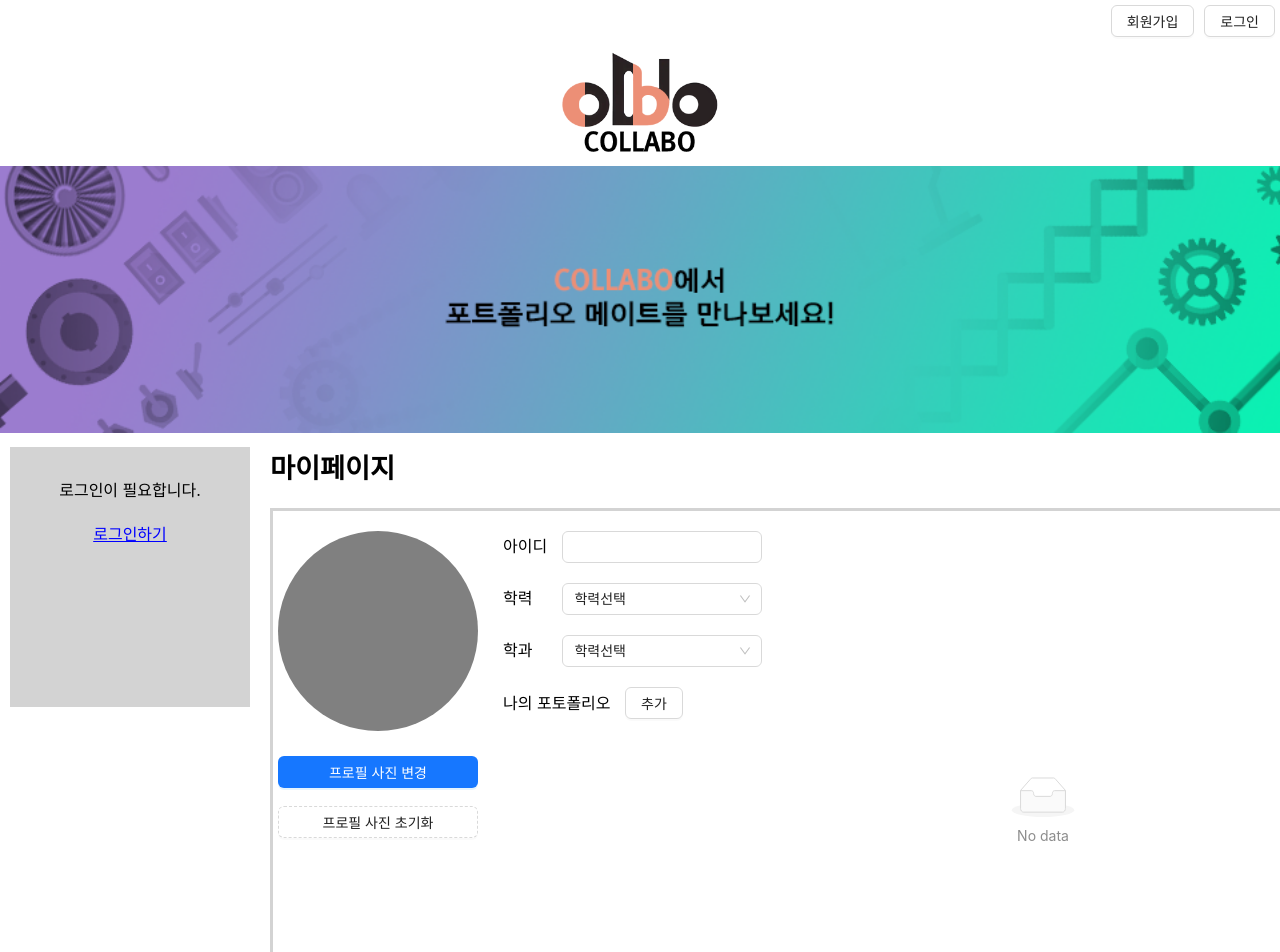
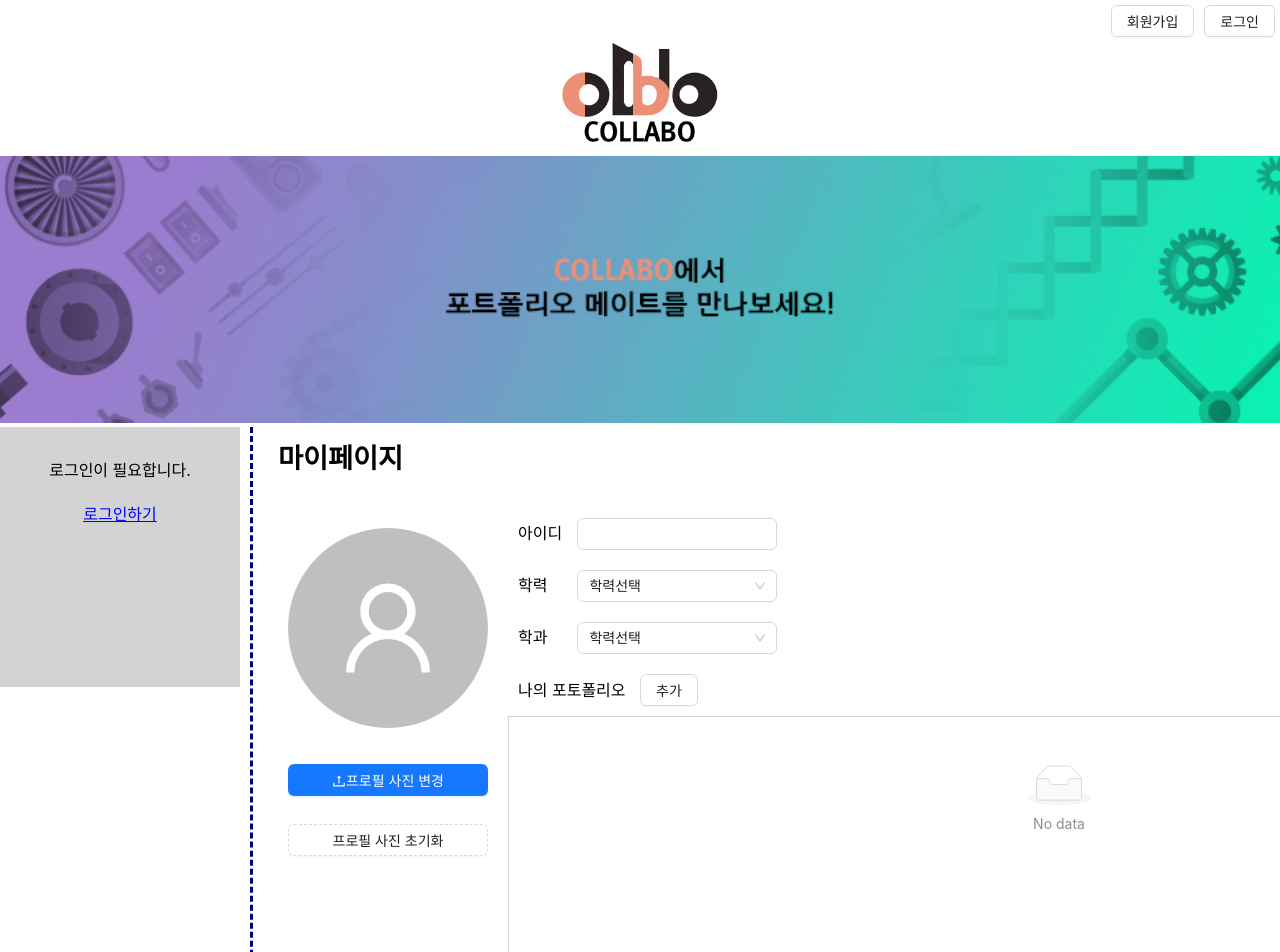
Before and after one commit to hoyeol0513/webProgramming_finalwork, a React (Create React App) app: page /myPage in a window 1280 px wide. Shown: the top 952 px of the page. Built offline with nearby package versions, Linux system fonts and the light colour scheme.

Commit message:
Home & myPage Layout setting + Img upload

```diff
--- a/src/Acc/Header.js
+++ b/src/Acc/Header.js
@@ -7,7 +7,7 @@ const Header = () => {
   return (
     <div>
       <header>
-        <div style={{ textAlign: "center", margin: "10px" }}>
+        <div style={{ textAlign: "center", marginBottom: "10px" }}>
           <Link to="/">
             <img src={collabo_logo} alt="logo" style={{ height: "100px" }} />
           </Link>
--- a/src/Acc/LeftSide.js
+++ b/src/Acc/LeftSide.js
@@ -1,38 +1,25 @@
-import React, { useState } from "react";
+import React from "react";
 import { Link } from "react-router-dom";
 
-const LeftSide = (props) => {
+const LeftSide = () => {
   return (
-    <div style={{ position: "sticky", top: "20px" }}>
+    <div style={{ position: "sticky", top: "25px" }}>
       <div
         style={{
-          textAlign: "center",
-          height: "250px",
-          backgroundColor: "lightgray",
+          height: "150px",
           paddingTop: "10px",
           marginRight: "10px",
         }}
       >
-        <div
-          style={{
-            backgroundColor: "gray",
-            width: "100px",
-            height: "100px",
-            borderRadius: "50%",
-            textAlign: "center",
-            lineHeight: "100px",
-            marginLeft: "auto",
-            marginRight: "auto",
-            marginBottom: "30px",
-            marginTop: "0px",
-          }}
-        >
-          프로필 사진
-        </div>
+        {/* <Avatar
+          src={userData.userImg}
+          style={{ margin: "10px" }}
+          size={120}
+          icon={<UserOutlined />}
+        /> */}
         <div
           onClick={() => {}}
           style={{
-            backgroundColor: "gray",
             margin: "0px 10px 0px 10px",
             height: "30px",
           }}
@@ -42,7 +29,6 @@ const LeftSide = (props) => {
         <div
           onClick={() => {}}
           style={{
-            backgroundColor: "gray",
             margin: "0px 10px 0px 10px",
             height: "30px",
           }}
@@ -52,7 +38,6 @@ const LeftSide = (props) => {
         <div
           onClick={() => {}}
           style={{
-            backgroundColor: "gray",
             margin: "0px 10px 0px 10px",
             height: "30px",
           }}
--- a/src/Acc/RightSide.js
+++ b/src/Acc/RightSide.js
@@ -2,8 +2,8 @@ import React from "react";
 
 const RightSide = () => {
   return (
-    <div style={{ position: "sticky", top: "20px" }}>
-      <div style={{ backgroundColor: "lightgray", height: "500px" }}>
+    <div style={{ position: "sticky", top: "25px" }}>
+      <div style={{ height: "500px" }}>
         <span>###</span>
       </div>
     </div>
--- a/src/App.js
+++ b/src/App.js
@@ -10,6 +10,7 @@ function App() {
   const [userData, setUserData] = useState(null);
   const [isLogined, setIsLogined] = useState();
   const [data, setData] = useState([]);
+  const [image, setImage] = useState("");
   const userSignUp = (id, pwd, edu, maj) => {
     setUserData({
       userID: id,
@@ -17,6 +18,7 @@ function App() {
       userEdu: edu,
       userMaj: maj,
       userPort: data,
+      userImg: image,
     });
   };
 
@@ -44,6 +46,8 @@ function App() {
                 setUserData={setUserData}
                 data={data}
                 setData={setData}
+                image={image}
+                setImage={setImage}
               />
             }
           ></Route>
--- a/src/MyPage/MyPage.js
+++ b/src/MyPage/MyPage.js
@@ -1,16 +1,25 @@
-import React, { useState } from "react";
+import React, { useRef, useState } from "react";
 import Header from "../Acc/Header";
 import LeftSide from "../Acc/LeftSide";
 import "../Home/Home.css";
-import { Button, Input, Modal, Select, Space } from "antd";
-import { Link, useNavigate } from "react-router-dom";
+import { Avatar, Button, Input, Modal, Select, Space } from "antd";
+import { UserOutlined, UploadOutlined } from "@ant-design/icons";
+import { useNavigate } from "react-router-dom";
 import Portfolio from "./Portfolio";
 import UnLogLeftSide from "../Acc/UnLogLeftSide";
 
 const MyPage = (props) => {
   const navigate = useNavigate();
-  const { userData, setUserData, isLogined, setIsLogined, data, setData } =
-    props;
+  const {
+    userData,
+    setUserData,
+    isLogined,
+    setIsLogined,
+    data,
+    setData,
+    image,
+    setImage,
+  } = props;
   console.log(userData);
   console.log(isLogined);
 
@@ -31,6 +40,28 @@ const MyPage = (props) => {
   const handleCancel = () => {
     setIsModalOpen(false);
   };
+
+  const [file, setFile] = useState("");
+  const fileInput = useRef(null);
+
+  const img_onChange = (e) => {
+    if (e.target.files[0]) {
+      setFile(e.target.files[0]);
+    } else {
+      setImage(
+        "https://cdn.pixabay.com/photo/2015/10/05/22/37/blank-profile-picture-973460_1280.png"
+      );
+      return;
+    }
+    const reader = new FileReader();
+    reader.onload = () => {
+      if (reader.readyState === 2) {
+        setImage(reader.result);
+      }
+    };
+    reader.readAsDataURL(e.target.files[0]);
+  };
+
   return (
     <div className="container">
       <div style={{ display: "block", textAlign: "end", padding: "5px" }}>
@@ -55,8 +86,19 @@ const MyPage = (props) => {
       </div>
       <Header />
       <div className="content">
-        <nav>{isLogined ? <LeftSide /> : <UnLogLeftSide />}</nav>
-        <main style={{ minHeight: "80vh" }}>
+        <nav
+          style={{
+            border: "none",
+            borderRightStyle: "dashed",
+            borderRightwidth: "1px",
+            borderRightColor: "navy",
+            margin: 0,
+            padding: 0,
+          }}
+        >
+          {isLogined ? <LeftSide userData={userData} /> : <UnLogLeftSide />}
+        </nav>
+        <main style={{ minHeight: "80vh", paddingLeft: "20px" }}>
           <h2
             style={{
               fontWeight: "bolder",
@@ -69,7 +111,6 @@ const MyPage = (props) => {
           <div
             style={{
               backgroundColor: "white",
-              border: "solid 3px lightgray",
               height: "550px",
               display: "flex",
               flexDirection: "row",
@@ -79,25 +120,41 @@ const MyPage = (props) => {
               className="profile"
               style={{ flexGrow: "6", textAlign: "center" }}
             >
-              <div
-                style={{
-                  backgroundColor: "gray",
-                  width: "200px",
-                  height: "200px",
-                  borderRadius: "50%",
-                  textAlign: "center",
-                  lineHeight: "100px",
+              <Space direction="vertical">
+                <Avatar
+                  src={image}
+                  style={{ margin: "10px" }}
+                  size={200}
+                  icon={<UserOutlined />}
+                />
+                <input
+                  type="file"
+                  style={{ display: "none" }}
+                  accept="image/jpg,impge/png,image/jpeg"
+                  name="profile_img"
+                  onChange={img_onChange}
+                  ref={fileInput}
+                />
+                <Button
+                  style={{ width: "200px", margin: "10px", display: "block" }}
+                  type="primary"
+                  icon={<UploadOutlined />}
+                  onClick={() => {
+                    fileInput.current.click();
                   }}
-              ></div>
-              <Space direction="vertical">
+                >
+                  프로필 사진 변경
+                </Button>
                 <Button
-                  type="primary"
-                  style={{ width: "200px", margin: "5px" }}
+                  type="dashed"
+                  style={{ width: "200px", margin: "10px", display: "block" }}
+                  onClick={() => {
+                    setImage(
+                      "https://cdn.pixabay.com/photo/2015/10/05/22/37/blank-profile-picture-973460_1280.png"
+                    );
+                  }}
                 >
-                  <Link to="#">프로필 사진 변경</Link>
-                </Button>
-                <Button type="dashed" style={{ width: "200px", margin: "5px" }}>
-                  <Link to="#">프로필 사진 초기화</Link>
+                  프로필 사진 초기화
                 </Button>
               </Space>
             </div>
@@ -121,6 +178,7 @@ const MyPage = (props) => {
                         userEdu: userData.userEdu,
                         userMaj: userData.userMaj,
                         userPort: userData.userPort,
+                        userImg: userData.userImg,
                       });
                     }}
                     defaultValue={isLogined ? userData.userID : ""}
@@ -141,6 +199,7 @@ const MyPage = (props) => {
                         userEdu: e,
                         userMaj: userData.userMaj,
                         userPort: userData.userPort,
+                        userImg: userData.userImg,
                       });
                     }}
                     options={[
@@ -167,6 +226,7 @@ const MyPage = (props) => {
                         userEdu: userData.userEdu,
                         userMaj: e,
                         userPort: userData.userPort,
+                        userImg: userData.userImg,
                       });
                     }}
                     options={[
@@ -215,6 +275,7 @@ const MyPage = (props) => {
                 <div
                   style={{
                     height: "300px",
+                    border: "solid 1px lightgray",
                     overflowY: "scroll",
                   }}
                 >
@@ -228,14 +289,17 @@ const MyPage = (props) => {
               type="primary"
               style={{ float: "right", margin: "5px" }}
               onClick={() => {
+                if (isLogined) {
                   setUserData({
                     userID: userData.userID,
                     userPWD: userData.userPWD,
                     userEdu: userData.userEdu,
                     userMaj: userData.userMaj,
                     userPort: data,
+                    userImg: userData.userImg,
                   });
                   alert("수정되었습니다.");
+                } else alert("로그인 후 이용 가능합니다.");
               }}
             >
               변경사항 저장
@@ -254,6 +318,7 @@ const MyPage = (props) => {
           </div>
         </main>
       </div>
+      <footer style={{ backgroundColor: "navy" }}>footer</footer>
     </div>
   );
 };
--- a/src/MyPage/Portfolio.js
+++ b/src/MyPage/Portfolio.js
@@ -1,8 +1,7 @@
-import { Button, Card, List } from "antd";
+import { Card, List } from "antd";
 import React from "react";
 
 const Portfolio = ({ data }) => {
-  console.log(data);
   return (
     <div>
       <List
```
Also changed, not shown: src/Home/Home.js (+33 -16 lines). Lines whose indentation alone changed are shown as unchanged.
